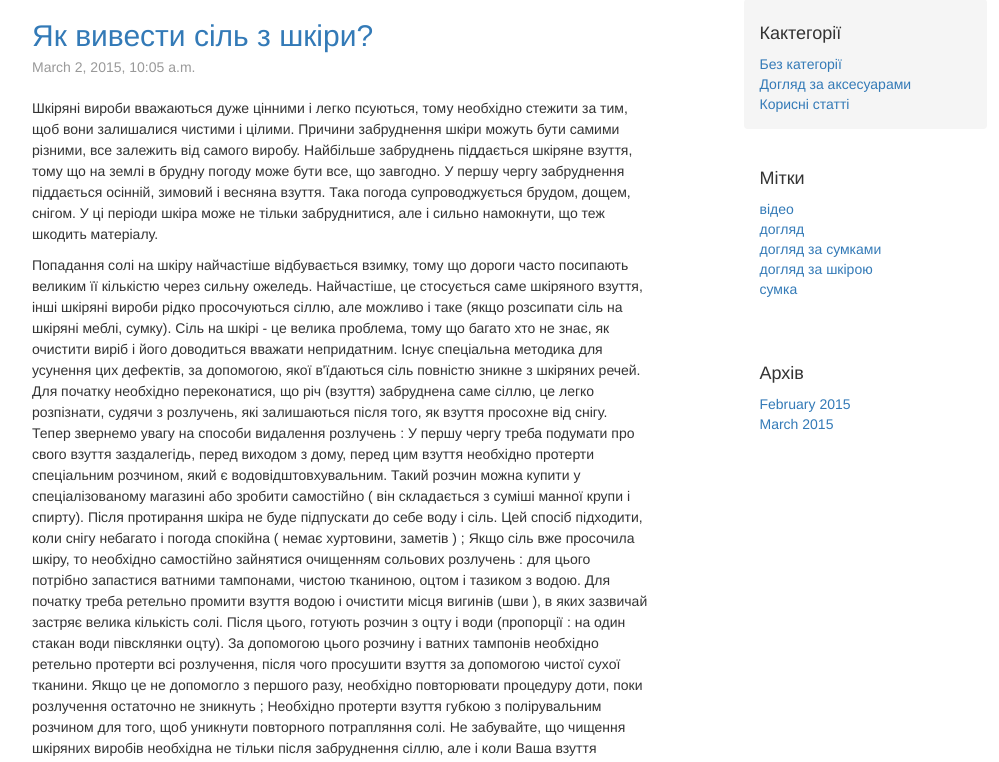
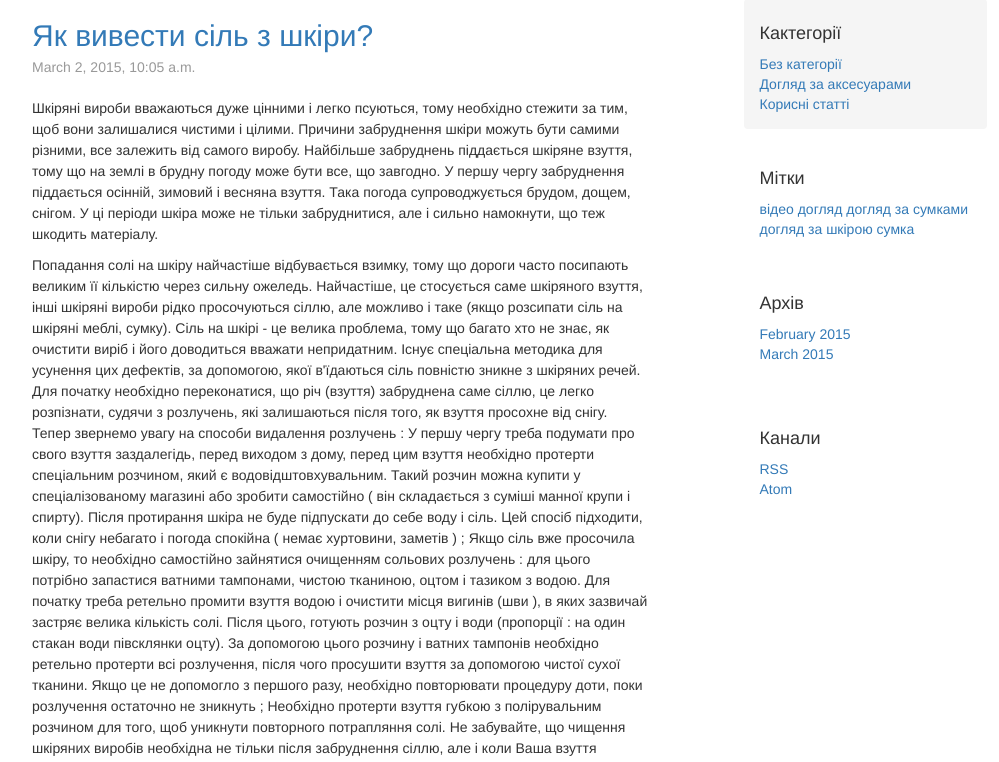
Before and after one commit to Sierhieiev/yourstyle, a Django app: page /news/post/yak-vivesti-sil-z-shkiri/ in a window 1280 px wide. Shown: the part 137-899 px from the top of the page, without its empty margins (138-1137 px from the left). Run offline with Django 3.2, Linux system fonts and the light colour scheme; data comes from the database, SQL or seed files in the repository; some libraries are stand-ins or nearby versions.

Commit message:
12.03.2015

```diff
--- a/news/admin.py
+++ b/news/admin.py
@@ -17,8 +17,9 @@ class AdminPost(admin.ModelAdmin):
     prepopulated_fields = {
         'slug': ('title',),
     }
-    list_display = ('title', 'post_date', 'draft', 'slug', 'get_categories_list')
+    list_display = ('title', 'post_date', 'draft', 'slug', 'get_categories_list', 'get_labels_list')
     list_filter = ('post_date', 'draft', 'categories', 'label')
+    search_fields = ['title']
 
 class AdminCategories(admin.ModelAdmin):
     prepopulated_fields = {
--- a/news/models.py
+++ b/news/models.py
@@ -63,3 +63,7 @@ class Post(models.Model):
     def get_categories_list(self):
         return u" %s" % (u", ".join([category.title for category in self.categories.all()]))
     get_categories_list.short_description = u'Категорії'
+
+    def get_labels_list(self):
+        return u" %s" % (u", ".join([label.title for label in self.label.all()]))
+    get_labels_list.short_description = u'Мітки'
--- a/news/templates/news/post.html
+++ b/news/templates/news/post.html
@@ -23,31 +23,6 @@
 
 {% block class_blog-sidebar %}
 
-    <div class="sidebar-module sidebar-module-inset">
-        <h4>Кактегорії</h4>
-        <ol class="list-unstyled">
-            {% for category in categories %}
-                <li><a href="{{ category.get_absolute_url }}">{{ category.title }}</a></li>
-            {% endfor %}
-        </ol>
-    </div>
-
-    <div class="sidebar-module">
-        <h4>Мітки</h4>
-        <ol class="list-unstyled">
-            {% for label in labels %}
-                <li><a href="{{ label.get_absolute_url }}">{{ label.title }}</a></li>
-            {% endfor %}
-        </ol>
-    </div>
-
-    <div class="sidebar-module">
-        <h4>Архів</h4>
-        <ol class="list-unstyled">
-            {% for date in dates %}
-                <li><a href="{% url 'news:archive' date|date:'Y' date|date:'m' %}"> {{ date|date:'F Y' }} </a></li>
-            {% endfor %}
-        </ol>
-    </div>
+    {% include "news/sidebar.html" %}
 
 {% endblock %}
--- /dev/null
+++ b/news/templates/news/sidebar.html
@@ -0,0 +1,32 @@
+<div class="sidebar-module sidebar-module-inset">
+    <h4>Кактегорії</h4>
+    <ol class="list-unstyled">
+        {% for category in categories %}
+            <li><a href="{{ category.get_absolute_url }}">{{ category.title }}</a></li>
+        {% endfor %}
+    </ol>
+</div>
+
+<div class="sidebar-module">
+    <h4>Мітки</h4>
+    {% for label in labels %}
+        <a href="{{ label.get_absolute_url }}">{{ label.title }}</a>
+    {% endfor %}
+</div>
+
+<div class="sidebar-module">
+    <h4>Архів</h4>
+    <ol class="list-unstyled">
+        {% for date in dates %}
+            <li><a href="{% url 'news:archive' date|date:'Y' date|date:'m' %}"> {{ date|date:'F Y' }} </a></li>
+        {% endfor %}
+    </ol>
+</div>
+
+<div class="sidebar-module">
+    <h4>Канали</h4>
+    <ol class="list-unstyled">
+        <li><a href="{% url 'news:rss' %}">RSS</a></li>
+        <li><a href="{% url 'news:atom' %}">Atom</a></li>
+    </ol>
+</div>
--- a/news/urls.py
+++ b/news/urls.py
@@ -1,6 +1,6 @@
 # -*- coding: utf-8 -*-
 from django.conf.urls import patterns, url
-from news import views
+from news import views, feeds
 
 urlpatterns = patterns('news.views',
     # indexes
@@ -13,4 +13,8 @@ urlpatterns = patterns('news.views',
     url(r'^label/(?P<slug>[-\w]+)/$', views.GenericListView.as_view(), name='label'),
     #archive
     url(r'^archive/(?P<year>\d{4})/(?P<month>\d{2})/$', views.ArchiveView.as_view(), name='archive'),
+    #rss
+    url(r'^rss/$', feeds.RssLatestPosts(), name='rss'),
+    #atom
+    url(r'^atom/$', feeds.AtomLatestPosts(), name='atom')
     )
--- a/statick_pages/admin.py
+++ b/statick_pages/admin.py
@@ -10,6 +10,7 @@ from ckeditor.widgets import CKEditorWidget
 
 class StatickPageForm(FlatpageForm):
     content = forms.CharField(widget=CKEditorWidget(config_name='default_config'))
+
     class Meta:
         model = FlatPage # this is not automatically inherited from FlatpageFormOld
 
```
Also changed, not shown: news/feeds.py (added, +18 -0 lines), news/templates/news/list.html (+4 -28 lines).
